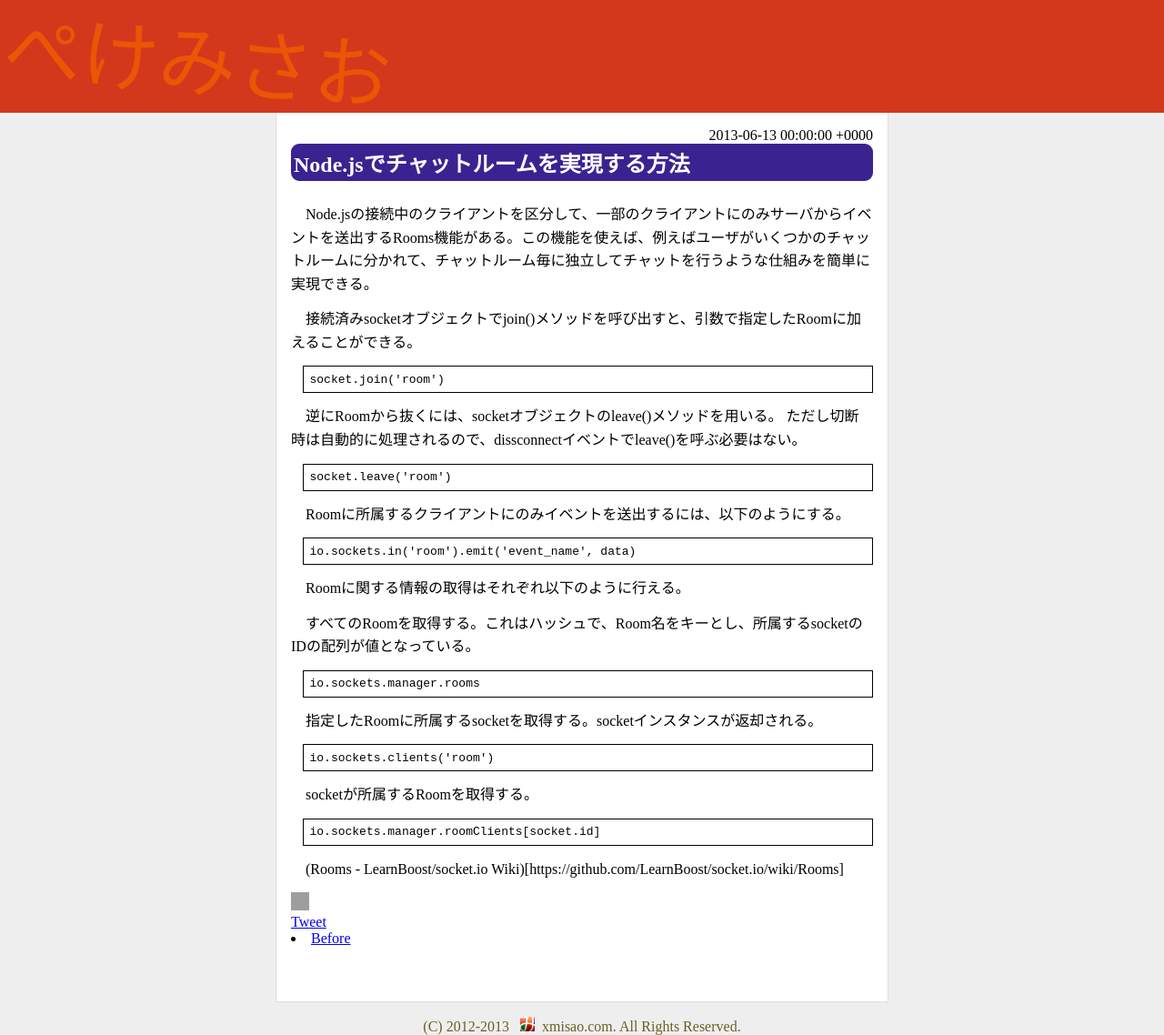
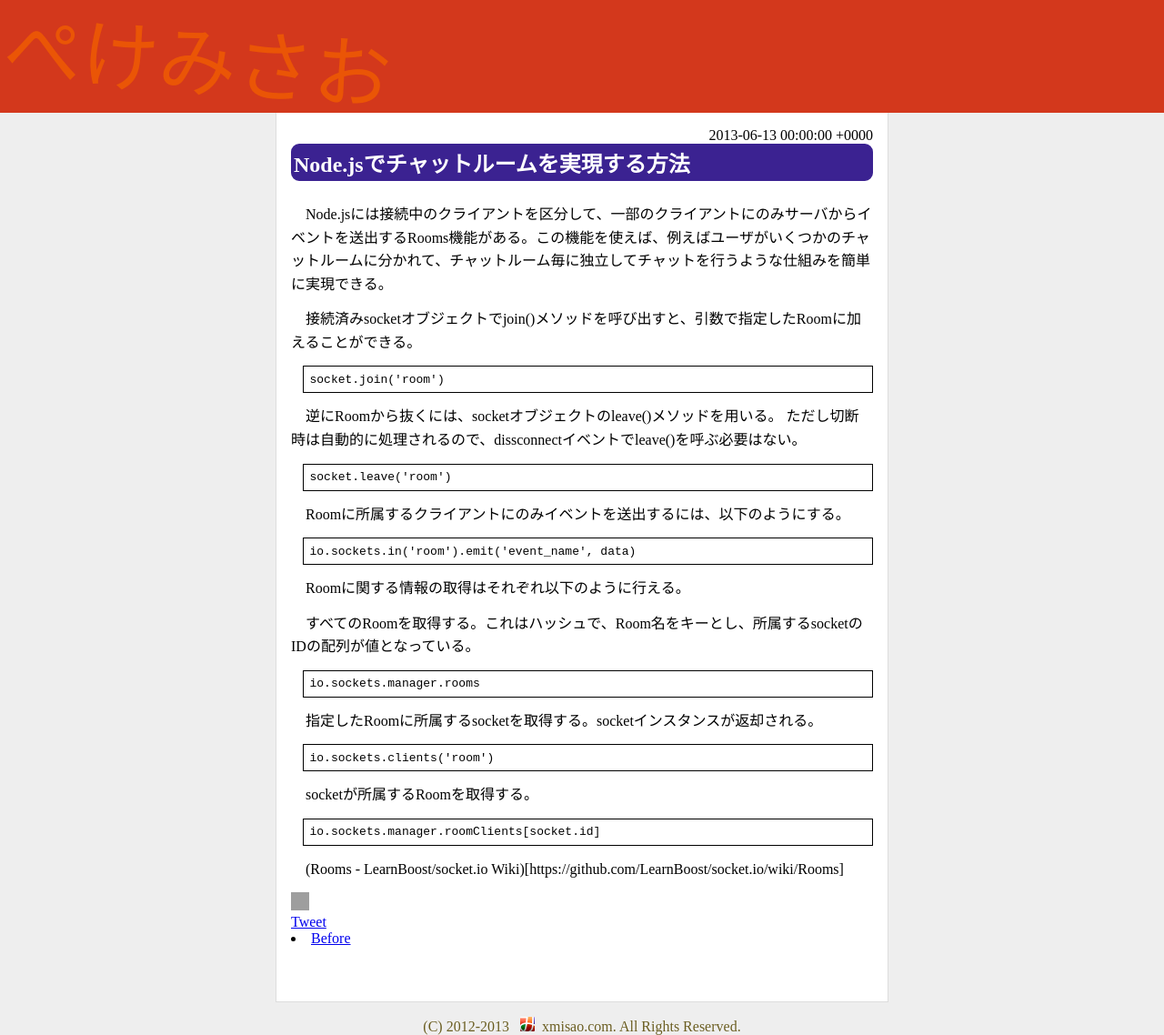
Before and after one commit to xmisao/www, a Jekyll site: the page built from _posts/2013-06-13-nodejs-rooms.md, in a window 1280 px wide. Shown: the whole page at 91% size. Built offline with Jekyll 4.4.1, drawn with Linux system fonts in a browser that asks for light colours; comment, search, counter and statistics services are not loaded; grey boxes are pictures that could not be loaded.

Commit message:
modify an entry

```diff
--- a/_posts/2013-06-13-nodejs-rooms.md
+++ b/_posts/2013-06-13-nodejs-rooms.md
@@ -5,7 +5,7 @@ title: Node.jsでチャットルームを実現する方法
 
 # Node.jsでチャットルームを実現する方法
 
-Node.jsの接続中のクライアントを区分して、一部のクライアントにのみサーバからイベントを送出するRooms機能がある。この機能を使えば、例えばユーザがいくつかのチャットルームに分かれて、チャットルーム毎に独立してチャットを行うような仕組みを簡単に実現できる。
+Node.jsには接続中のクライアントを区分して、一部のクライアントにのみサーバからイベントを送出するRooms機能がある。この機能を使えば、例えばユーザがいくつかのチャットルームに分かれて、チャットルーム毎に独立してチャットを行うような仕組みを簡単に実現できる。
 
 接続済みsocketオブジェクトでjoin()メソッドを呼び出すと、引数で指定したRoomに加えることができる。
 
```
